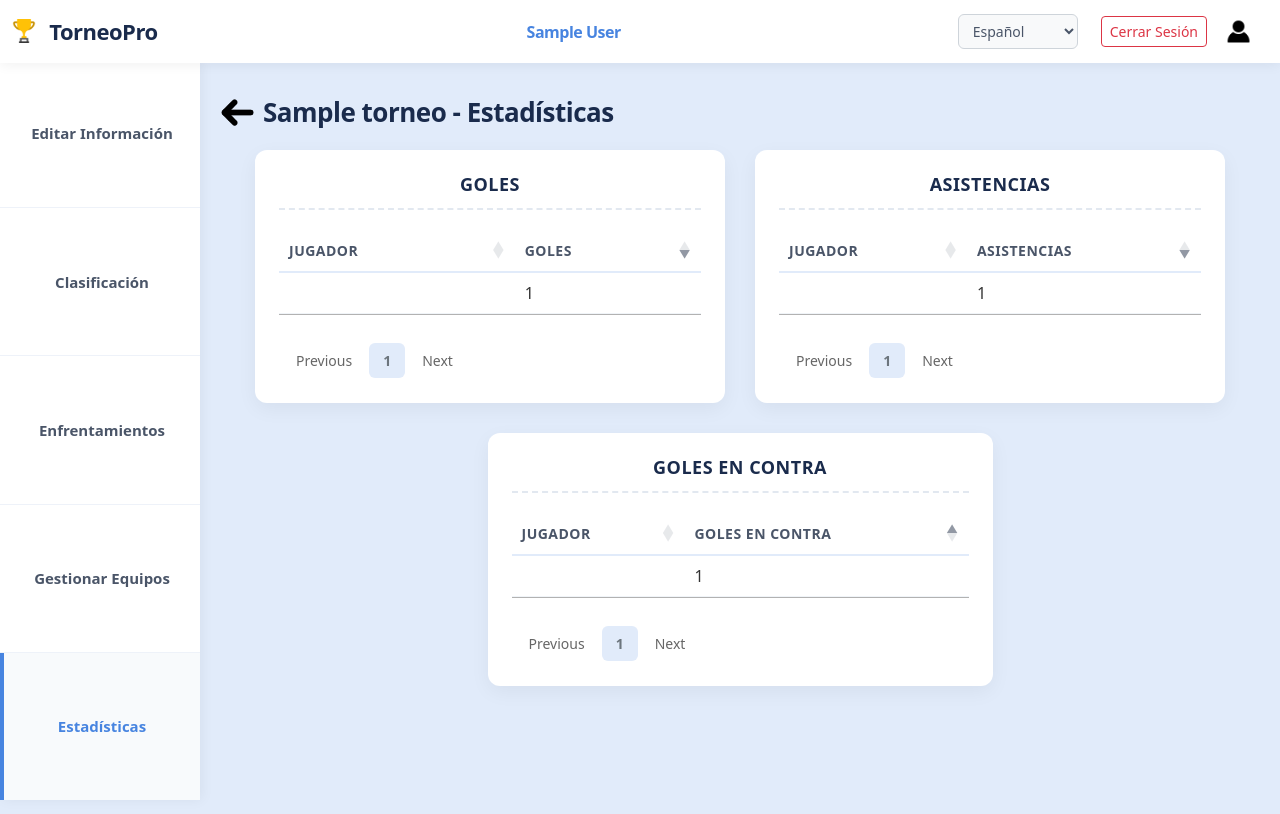
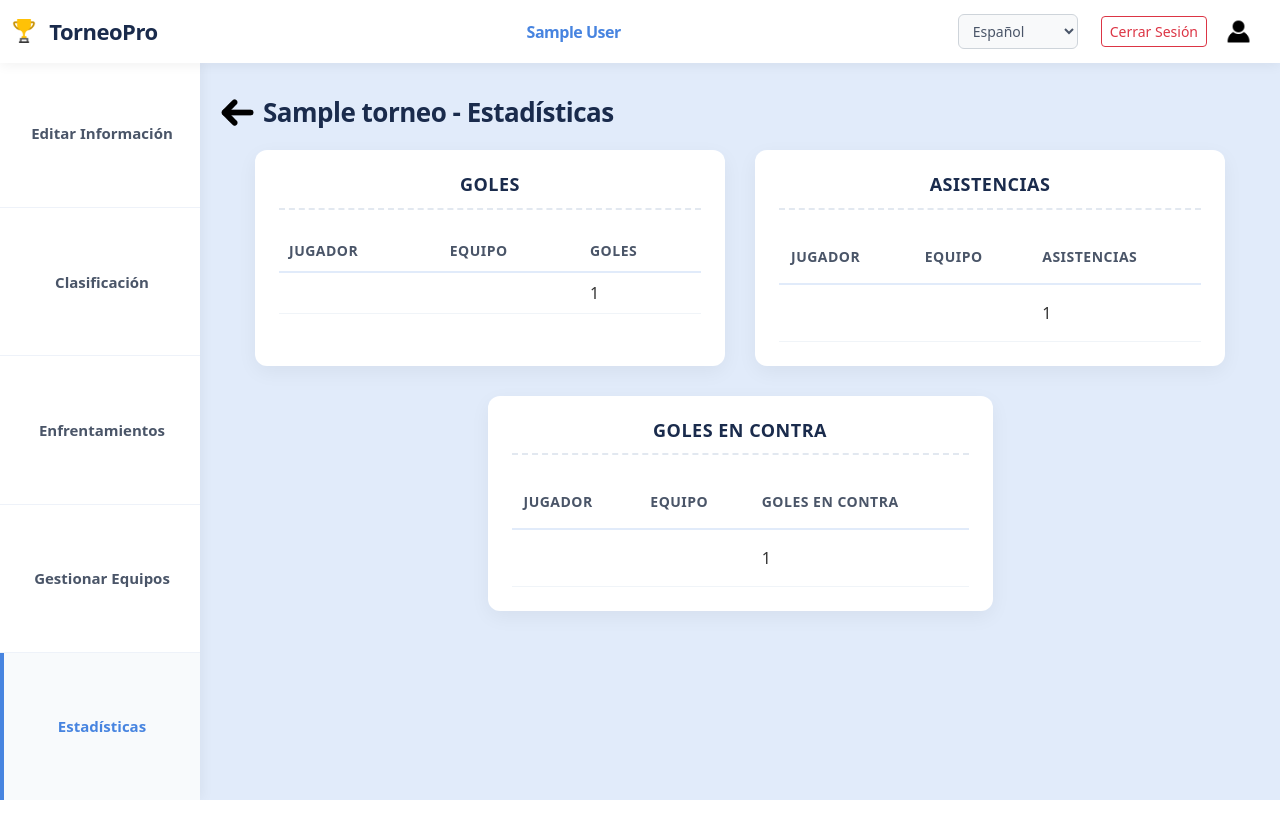
Before and after one commit to raafaa22/gestor-de-torneos, a Django app: page /torneo/1/estadisticas/ in a window 1280 px wide. Run offline with Django 5.2, Linux system fonts and the light colour scheme; a user stored in the database is signed in; tables that the repository leaves empty hold one stand-in row (values such as "Sample post"); parts of the project's set-up code (start-up, migrations or seed data) failed here and were passed over; some libraries are stand-ins or nearby versions.

Commit message:
[FEATURE] Añadido equipo en tabla estadísticas

```diff
--- a/templates/torneo/estadisticas_torneo.html
+++ b/templates/torneo/estadisticas_torneo.html
@@ -22,6 +22,7 @@
                 <thead>
                     <tr>
                         <th>{% trans "Jugador" %}</th>
+                        <th>{% trans "Equipo" %}</th>
                         <th>{{ header }}</th>
                     </tr>
                 </thead>
@@ -30,6 +31,7 @@
                         {% for goles in estadisticas.goles %}
                             <tr data-href="{% url 'estadisticas:jugador_estadisticas_detalle' torneo.id goles.jugador.dni %}">
                                 <td>{{ goles.jugador }}</td>
+                                <td>{{ goles.jugador.equipo }}</td>
                                 <td>{{ goles.goles }}</td>
                             </tr>
                         {% endfor %}
@@ -37,6 +39,7 @@
                         {% for puntos in estadisticas.puntos %}
                             <tr data-href="{% url 'estadisticas:jugador_estadisticas_detalle' torneo.id puntos.jugador.dni %}">
                                 <td>{{ puntos.jugador }}</td>
+                                <td>{{ puntos.jugador.equipo }}</td>
                                 <td>{{ puntos.puntos }}</td>
                             </tr>
                         {% endfor %}
@@ -51,6 +54,7 @@
                 <thead>
                     <tr>
                         <th>{% trans "Jugador" %}</th>
+                        <th>{% trans "Equipo" %}</th>
                         <th>{% trans "Asistencias" %}</th>
                     </tr>
                 </thead>
@@ -58,6 +62,7 @@
                     {% for asistencias in estadisticas.asistencias %}
                         <tr data-href="{% url 'estadisticas:jugador_estadisticas_detalle' torneo.id asistencias.jugador.dni %}">
                             <td>{{ asistencias.jugador }}</td>
+                            <td>{{ asistencias.jugador.equipo }}</td>
                             <td>{{ asistencias.asistencias }}</td>
                         </tr>
                     {% endfor %}
@@ -77,6 +82,7 @@
             <thead>
                 <tr>
                     <th>{% trans "Jugador" %}</th>
+                    <th>{% trans "Equipo" %}</th>
                     <th>{{ header }}</th>
                 </tr>
             </thead>
@@ -85,6 +91,7 @@
                     {% for goles in estadisticas.goles_contra %}
                         <tr data-href="{% url 'estadisticas:jugador_estadisticas_detalle' torneo.id goles.jugador.dni %}">
                             <td>{{ goles.jugador }}</td>
+                            <td>{{ goles.jugador.equipo }}</td>
                             <td>{{ goles.goles_contra }}</td>
                         </tr>
                     {% endfor %}
@@ -92,6 +99,7 @@
                     {% for rebotes in estadisticas.rebotes %}
                         <tr data-href="{% url 'estadisticas:jugador_estadisticas_detalle' torneo.id rebotes.jugador.dni %}">
                             <td>{{ rebotes.jugador }}</td>
+                            <td>{{ rebotes.jugador.equipo }}</td>
                             <td>{{ rebotes.rebotes }}</td>
                         </tr>
                     {% endfor %}
@@ -120,7 +128,7 @@
                 language: {
                     url: langUrl,
                 },
-                order: [[1, 'desc']],
+                order: [[-1, 'desc']],
                 columnDefs: [
                     { orderable: true, searchable: false, targets: "_all"}
                 ]
@@ -133,7 +141,7 @@
                 language: {
                     url: langUrl,
                 },
-                order: [[1, 'desc']],
+                order: [[-1, 'desc']],
                 columnDefs: [
                     { orderable: true, searchable: false, targets: "_all"}
                 ]
@@ -146,7 +154,7 @@
                 language: {
                     url: langUrl,
                 },
-                order: [[1, 'asc']],
+                order: [[-1, 'asc']],
                 columnDefs: [
                     { orderable: true, searchable: false, targets: "_all"}
                 ]
```
